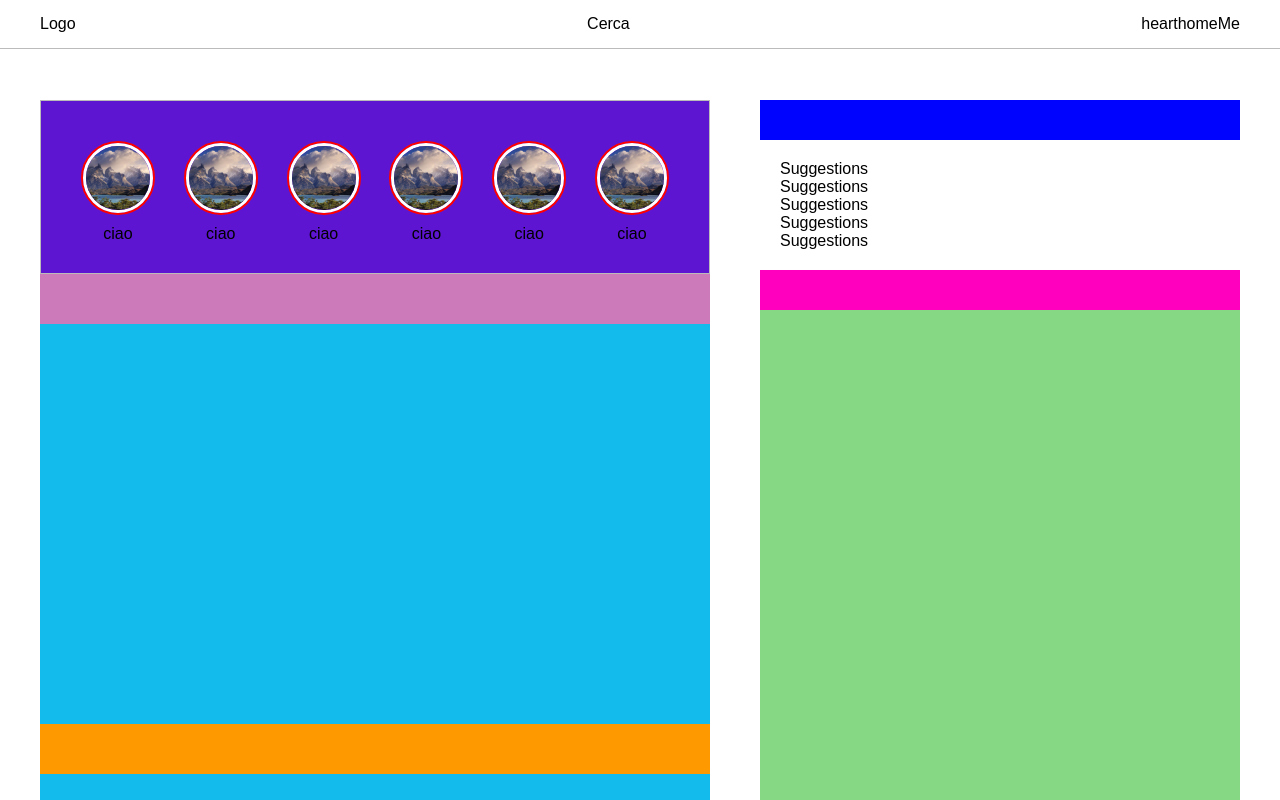
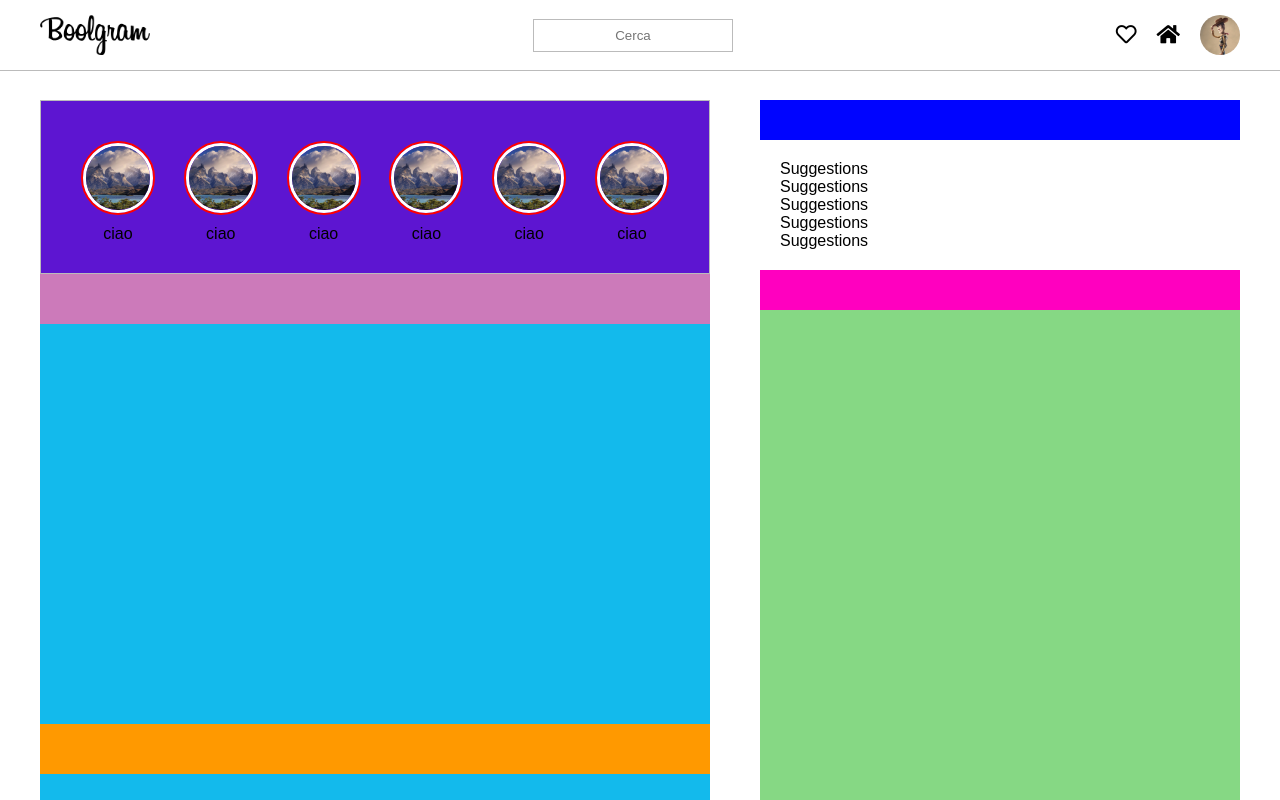
Before and after one commit to MarcoBagnasco/boolgram, a Vue app: page / in a window 1280 px wide. Shown: the top 800 px of the page. Built offline with nearby package versions, Linux system fonts and the light colour scheme.

Commit message:
style nav

```diff
--- a/public/index.html
+++ b/public/index.html
@@ -5,6 +5,8 @@
     <meta http-equiv="X-UA-Compatible" content="IE=edge">
     <meta name="viewport" content="width=device-width,initial-scale=1.0">
     <link rel="icon" href="<%= BASE_URL %>favicon.ico">
+    <!-- FontAwsome -->
+    <link rel='stylesheet' href='https://cdnjs.cloudflare.com/ajax/libs/font-awesome/5.15.4/css/all.min.css' integrity='sha512-1ycn6IcaQQ40/MKBW2W4Rhis/DbILU74C1vSrLJxCq57o941Ym01SwNsOMqvEBFlcgUa6xLiPY/NS5R+E6ztJQ==' crossorigin='anonymous'/>
     <title>Boolgram</title>
   </head>
   <body>
--- a/src/components/Nav.vue
+++ b/src/components/Nav.vue
@@ -1,12 +1,17 @@
 <template>
     <div class="main-nav">
         <nav class="container flex jc-between ai-center">
-            <div>Logo</div>
-            <div>Cerca</div>
-            <div class="flex">
-                <div>heart</div>
-                <div>home</div>
-                <div>Me</div>
+            <!-- Logo -->
+            <img class="logo" src="../assets/logo.png" alt="logo">
+
+            <!-- Search -->
+            <input type="text" placeholder="Cerca">
+
+            <!-- Profile's Icons -->
+            <div class="icons flex ai-center">
+                <i class="far fa-heart"></i>
+                <i class="fas fa-home"></i>
+                <img class="profile" src="../assets/profile.jpg" alt="profile">
             </div>
         </nav>
     </div>
@@ -27,5 +32,30 @@ export default {
         padding: 15px;
         background-color: #fff;
         border-bottom: 1px solid #bbb;
+
+        .logo{
+            max-height: 40px;
+        }
+
+        input[type="text"]{
+            appearance: none;
+            width: 200px;
+            padding: 8px;
+            text-align: center;
+            border: 1px solid #bbb;
+        }
+
+        .icons{
+            font-size: 1.3rem;
+
+            i{
+                margin-right: 20px;
+            }
+
+            .profile{
+                height: 40px;
+                border-radius: 50%;
+            }
+        }
     }
 </style>
```
